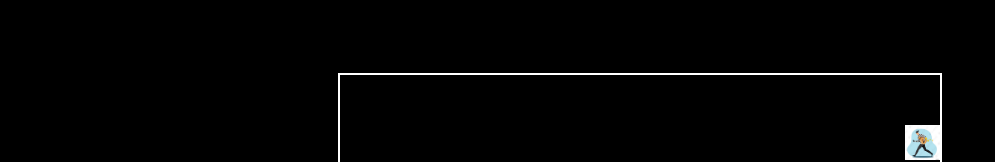
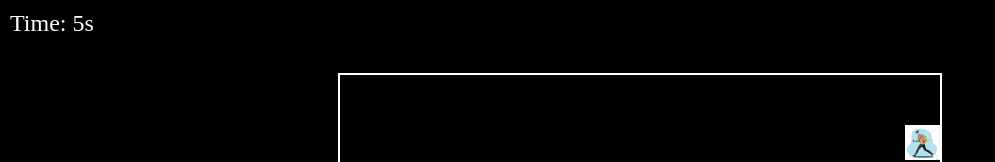
Before and after one commit to ErikTona/examenPac-man, a plain HTML site: page Pac-man/index.html in a window 1280 px wide. Shown: the top 162 px of the page, without its empty margins (0-995 px from the left). Drawn offline with Linux system fonts and the light colour scheme.

Commit message:
Add files via upload

```diff
--- a/Pac-man/index.html
+++ b/Pac-man/index.html
@@ -16,14 +16,24 @@
         canvas {
             border: 2px solid white;
         }
+        #timer {
+            position: absolute;
+            top: 10px;
+            left: 10px;
+            color: white;
+            font-size: 24px;
+            margin-bottom: 10px;
+        }
     </style>
 </head>
 <body>
+    <div id="timer">Time: 0s</div>
     <canvas id="Canvas" width="600" height="650"></canvas>
 
     <script>
         const canvas = document.getElementById("Canvas");
         const ctx = canvas.getContext("2d");
+        const timerDisplay = document.getElementById("timer");
 
         let pacMan = {
             x: 50,
@@ -60,6 +70,14 @@
         { x: 400, y: 350, width: 20, height: 100 }
 
         ];
+
+        let startTime = Date.now();
+
+        //Actualiza el reloj
+        function updateTimer() {
+            let elapsedTime = Math.floor((Date.now() - startTime) / 1000);
+            timerDisplay.textContent = `Time: ${elapsedTime}s`;
+        }
         //Dibujar muros
         function drawWalls() {
             ctx.fillStyle = "blue";
@@ -117,6 +135,7 @@
         function gameLoop() {
             updatePosition();
             drawPacMan();
+            updateTimer();
             requestAnimationFrame(gameLoop);
         }
 
```
